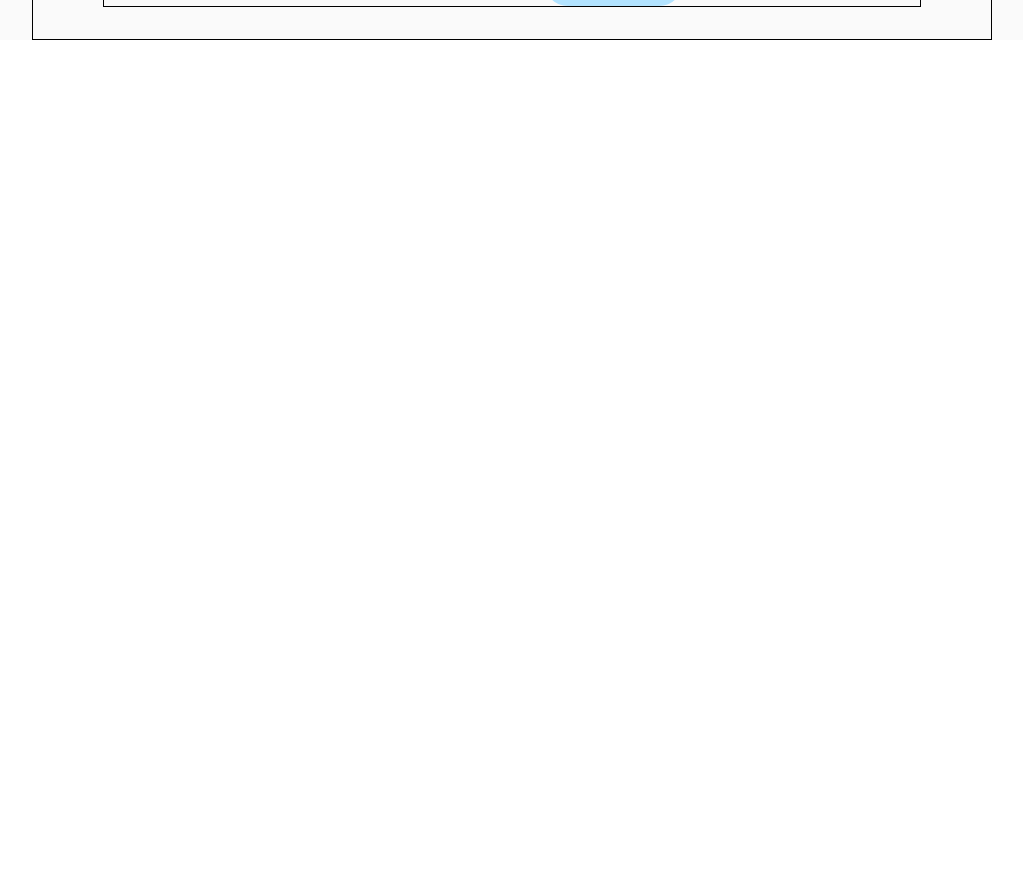
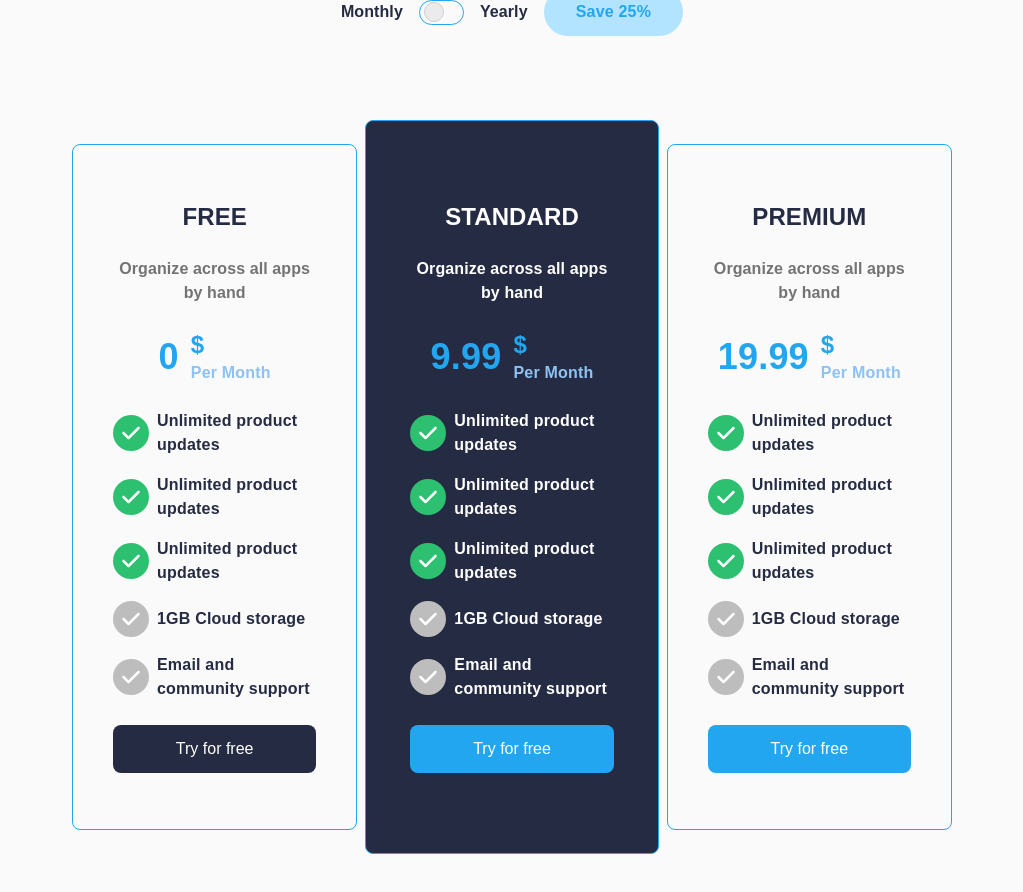
Before and after one commit to MuhammedZeki/D-nemProjesi-ecommers, a React (Vite) app: page /pricing in a window 1280 px wide. Shown: the part 620-1512 px from the top of the page, without its empty margins (128-1151 px from the left). Before the commit the page ends 800 px from the top, so only its background shows below. Built offline with nearby package versions, Linux system fonts and the light colour scheme.

Commit message:
PricingCards components is done

```diff
--- /dev/null
+++ b/src/components/pricing/CardContents.jsx
@@ -0,0 +1,207 @@
+import { FaCheck } from "react-icons/fa6";
+const CardContents = () => {
+  return (
+    <div className="flex items-center justify-center font-montserrat gap-2 py-15">
+      <div className="flex flex-col gap-6 border border-[#23A6F0] rounded-lg px-10 py-14">
+        <h3 className="font-bold text-2xl leading-8 tracking-[0.1px] text-[#252B42] text-center">
+          FREE
+        </h3>
+        <h5 className="font-bold leading-6 tracking-[0.1px] text-[#737373] text-center">
+          Organize across all apps by hand
+        </h5>
+        <div className="flex items-center justify-center gap-3">
+          <span className="font-bold text-4xl leading-12 tracking-[0.2px] text-[#23A6F0]">
+            0
+          </span>
+          <div className="flex flex-col">
+            <span className="font-bold text-2xl leading-8 tracking-[0.1px] text-[#23A6F0]">
+              $
+            </span>
+            <span className="font-bold  leading-6 tracking-[0.2px] text-[#8EC2F2]">
+              Per Month
+            </span>
+          </div>
+        </div>
+        <div className="flex flex-col gap-4">
+          <div className="flex items-center gap-2">
+            <div className="flex justify-center items-center p-2 bg-[#2DC071] rounded-full">
+              <FaCheck className="text-white w-5 h-5" />
+            </div>
+            <h6 className="font-bold leading-6 tracking-[0.2px] text-[#252B42]">
+              Unlimited product updates
+            </h6>
+          </div>
+          <div className="flex items-center gap-2">
+            <div className="flex justify-center items-center p-2 bg-[#2DC071] rounded-full">
+              <FaCheck className="text-white w-5 h-5" />
+            </div>
+            <h6 className="font-bold leading-6 tracking-[0.2px] text-[#252B42]">
+              Unlimited product updates
+            </h6>
+          </div>
+          <div className="flex items-center gap-2">
+            <div className="flex justify-center items-center p-2 bg-[#2DC071] rounded-full">
+              <FaCheck className="text-white w-5 h-5" />
+            </div>
+            <h6 className="font-bold leading-6 tracking-[0.2px] text-[#252B42]">
+              Unlimited product updates
+            </h6>
+          </div>
+          <div className="flex items-center gap-2">
+            <div className="flex justify-center items-center p-2 bg-[#BDBDBD] rounded-full">
+              <FaCheck className="text-white w-5 h-5" />
+            </div>
+            <h6 className="font-bold leading-6 tracking-[0.2px] text-[#252B42]">
+              1GB Cloud storage
+            </h6>
+          </div>
+          <div className="flex items-center gap-2">
+            <div className="flex justify-center items-center p-2 bg-[#BDBDBD] rounded-full">
+              <FaCheck className="text-white w-5 h-5" />
+            </div>
+            <h6 className="font-bold leading-6 tracking-[0.2px] text-[#252B42]">
+              Email and community support
+            </h6>
+          </div>
+        </div>
+        <button className="bg-[#252B42] rounded-lg text-white py-3 px-8 flex items-center justify-center">
+          Try for free
+        </button>
+      </div>
+      <div className="flex flex-col gap-6 border border-[#23A6F0] bg-[#252B42] rounded-lg px-11 py-20">
+        <h3 className="font-bold text-2xl leading-8 tracking-[0.1px] text-white text-center">
+          STANDARD
+        </h3>
+        <h5 className="font-bold leading-6 tracking-[0.1px] text-white text-center">
+          Organize across all apps by hand
+        </h5>
+        <div className="flex items-center justify-center gap-3">
+          <span className="font-bold text-4xl leading-12 tracking-[0.2px] text-[#23A6F0]">
+            9.99
+          </span>
+          <div className="flex flex-col">
+            <span className="font-bold text-2xl leading-8 tracking-[0.1px] text-[#23A6F0]">
+              $
+            </span>
+            <span className="font-bold  leading-6 tracking-[0.2px] text-[#8EC2F2]">
+              Per Month
+            </span>
+          </div>
+        </div>
+        <div className="flex flex-col gap-4">
+          <div className="flex items-center gap-2">
+            <div className="flex justify-center items-center p-2 bg-[#2DC071] rounded-full">
+              <FaCheck className="text-white w-5 h-5" />
+            </div>
+            <h6 className="font-bold leading-6 tracking-[0.2px] text-white">
+              Unlimited product updates
+            </h6>
+          </div>
+          <div className="flex items-center gap-2">
+            <div className="flex justify-center items-center p-2 bg-[#2DC071] rounded-full">
+              <FaCheck className="text-white w-5 h-5" />
+            </div>
+            <h6 className="font-bold leading-6 tracking-[0.2px] text-white">
+              Unlimited product updates
+            </h6>
+          </div>
+          <div className="flex items-center gap-2">
+            <div className="flex justify-center items-center p-2 bg-[#2DC071] rounded-full">
+              <FaCheck className="text-white w-5 h-5" />
+            </div>
+            <h6 className="font-bold leading-6 tracking-[0.2px] text-white">
+              Unlimited product updates
+            </h6>
+          </div>
+          <div className="flex items-center gap-2">
+            <div className="flex justify-center items-center p-2 bg-[#BDBDBD] rounded-full">
+              <FaCheck className="text-white w-5 h-5" />
+            </div>
+            <h6 className="font-bold leading-6 tracking-[0.2px] text-white">
+              1GB Cloud storage
+            </h6>
+          </div>
+          <div className="flex items-center gap-2">
+            <div className="flex justify-center items-center p-2 bg-[#BDBDBD] rounded-full">
+              <FaCheck className="text-white w-5 h-5" />
+            </div>
+            <h6 className="font-bold leading-6 tracking-[0.2px] text-white">
+              Email and community support
+            </h6>
+          </div>
+        </div>
+        <button className="bg-[#23A6F0] rounded-lg text-white py-3 px-8 flex items-center justify-center">
+          Try for free
+        </button>
+      </div>
+      <div className="flex flex-col gap-6 border border-[#23A6F0] rounded-lg px-10 py-14">
+        <h3 className="font-bold text-2xl leading-8 tracking-[0.1px] text-[#252B42] text-center">
+          PREMIUM
+        </h3>
+        <h5 className="font-bold leading-6 tracking-[0.1px] text-[#737373] text-center">
+          Organize across all apps by hand
+        </h5>
+        <div className="flex items-center justify-center gap-3">
+          <span className="font-bold text-4xl leading-12 tracking-[0.2px] text-[#23A6F0]">
+            19.99
+          </span>
+          <div className="flex flex-col">
+            <span className="font-bold text-2xl leading-8 tracking-[0.1px] text-[#23A6F0]">
+              $
+            </span>
+            <span className="font-bold  leading-6 tracking-[0.2px] text-[#8EC2F2]">
+              Per Month
+            </span>
+          </div>
+        </div>
+        <div className="flex flex-col gap-4">
+          <div className="flex items-center gap-2">
+            <div className="flex justify-center items-center p-2 bg-[#2DC071] rounded-full">
+              <FaCheck className="text-white w-5 h-5" />
+            </div>
+            <h6 className="font-bold leading-6 tracking-[0.2px] text-[#252B42]">
+              Unlimited product updates
+            </h6>
+          </div>
+          <div className="flex items-center gap-2">
+            <div className="flex justify-center items-center p-2 bg-[#2DC071] rounded-full">
+              <FaCheck className="text-white w-5 h-5" />
+            </div>
+            <h6 className="font-bold leading-6 tracking-[0.2px] text-[#252B42]">
+              Unlimited product updates
+            </h6>
+          </div>
+          <div className="flex items-center gap-2">
+            <div className="flex justify-center items-center p-2 bg-[#2DC071] rounded-full">
+              <FaCheck className="text-white w-5 h-5" />
+            </div>
+            <h6 className="font-bold leading-6 tracking-[0.2px] text-[#252B42]">
+              Unlimited product updates
+            </h6>
+          </div>
+          <div className="flex items-center gap-2">
+            <div className="flex justify-center items-center p-2 bg-[#BDBDBD] rounded-full">
+              <FaCheck className="text-white w-5 h-5" />
+            </div>
+            <h6 className="font-bold leading-6 tracking-[0.2px] text-[#252B42]">
+              1GB Cloud storage
+            </h6>
+          </div>
+          <div className="flex items-center gap-2">
+            <div className="flex justify-center items-center p-2 bg-[#BDBDBD] rounded-full">
+              <FaCheck className="text-white w-5 h-5" />
+            </div>
+            <h6 className="font-bold leading-6 tracking-[0.2px] text-[#252B42]">
+              Email and community support
+            </h6>
+          </div>
+        </div>
+        <button className="bg-[#23A6F0] rounded-lg text-white py-3 px-8 flex items-center justify-center">
+          Try for free
+        </button>
+      </div>
+    </div>
+  );
+};
+
+export default CardContents;
--- a/src/components/pricing/CardHeader.jsx
+++ b/src/components/pricing/CardHeader.jsx
@@ -1,8 +1,6 @@
-import React from "react";
-
 const CardHeader = () => {
   return (
-    <div className="border border-black flex flex-col  gap-5 font-montserrat">
+    <div className="flex flex-col  gap-5 font-montserrat">
       <div className="flex flex-col items-center justify-center gap-4">
         <h2 className="font-bold text-4xl leading-12 tracking-[0.2px] text-[#252B42]">
           Pricing
--- a/src/components/pricing/PricingCards.jsx
+++ b/src/components/pricing/PricingCards.jsx
@@ -1,10 +1,12 @@
+import CardContents from "./CardContents";
 import CardHeader from "./CardHeader";
 
 const PricingCards = () => {
   return (
     <div className="bg-[#FAFAFA]">
-      <div className="flex flex-col items-center justify-center w-full px-10 lg:w-[75%] my-8 mx-auto py-8 border border-black">
+      <div className="flex flex-col items-center justify-center w-full px-10 lg:w-[75%] my-8 mx-auto gap-6 py-16">
         <CardHeader />
+        <CardContents />
       </div>
     </div>
   );
```
